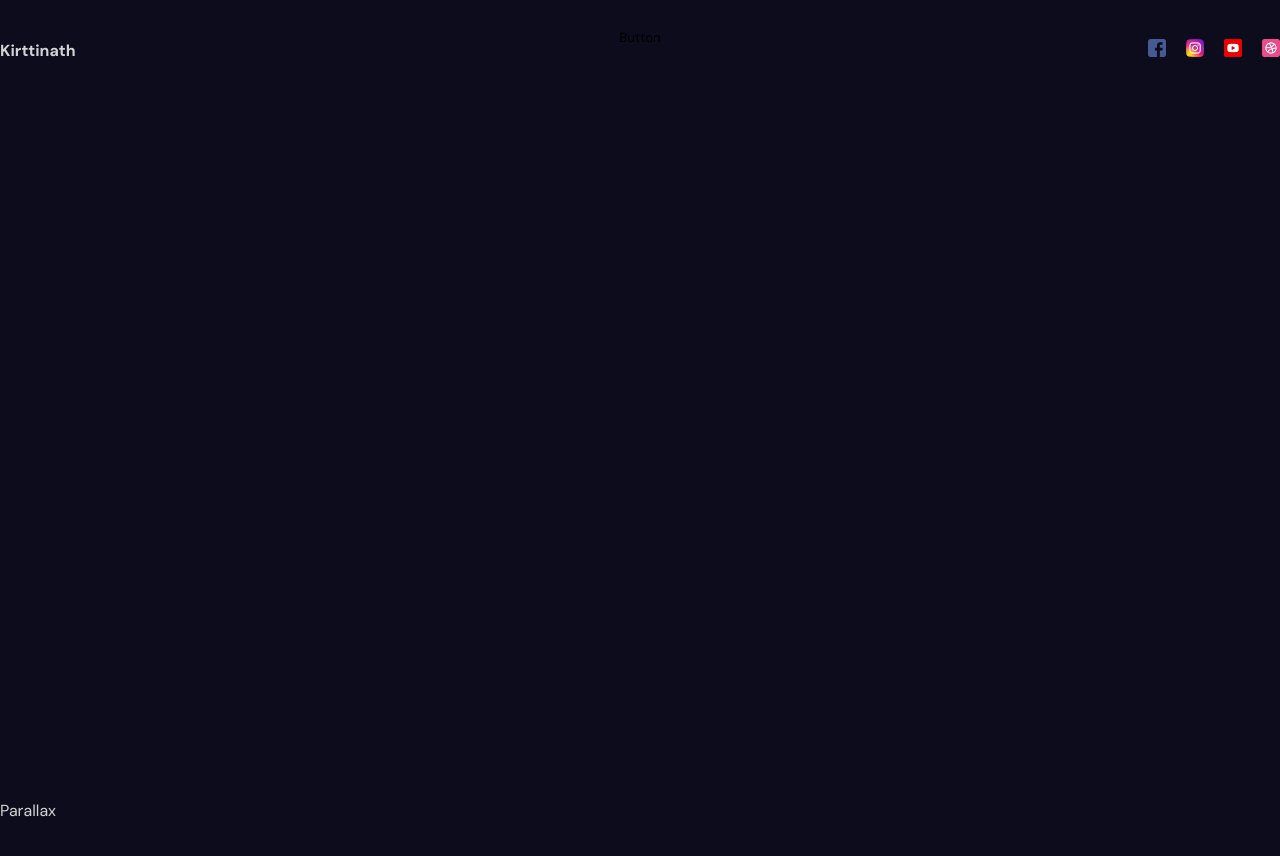
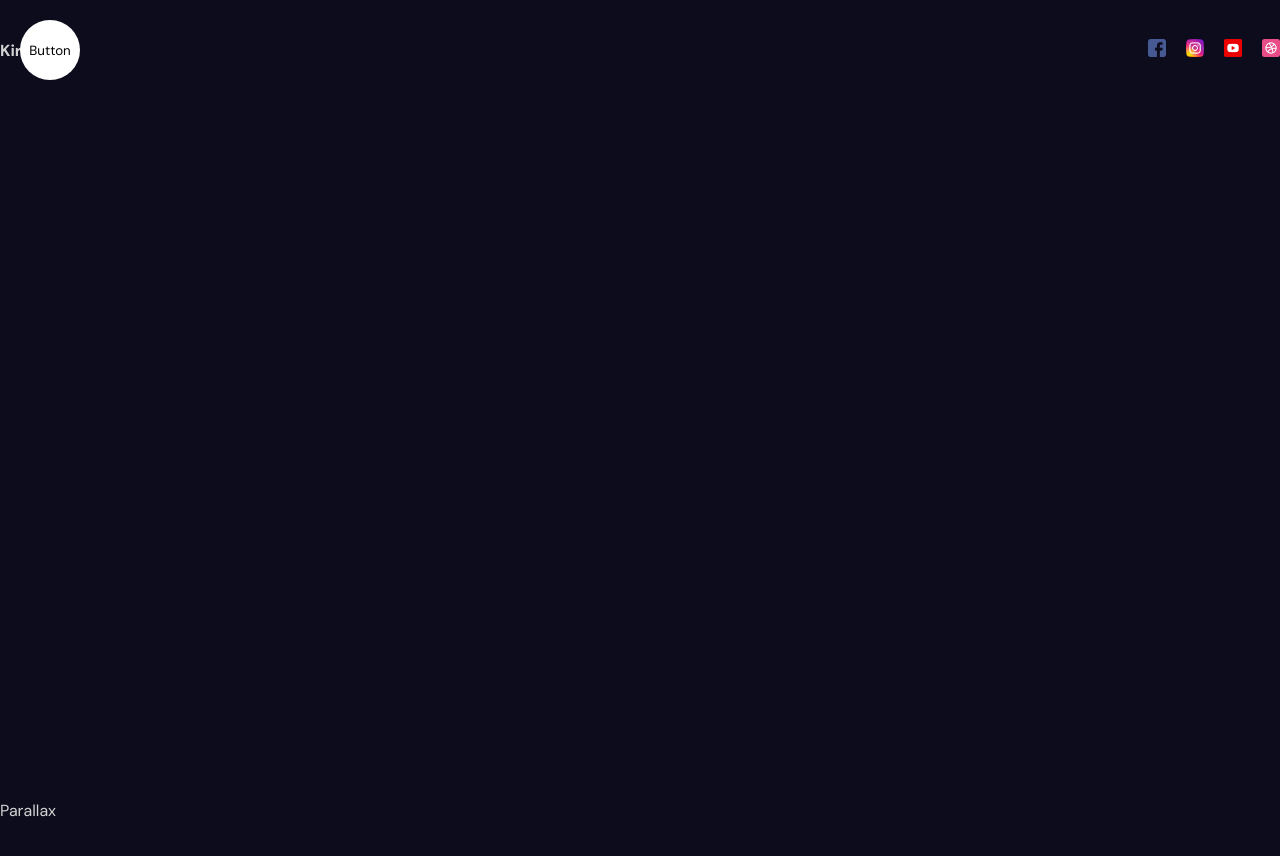
Before and after one commit to Kirttinath/portfolio-app, a React (Vite) app: page / in a window 1280 px wide. Shown: the top 856 px of the page. Built offline with nearby package versions, Linux system fonts and the light colour scheme.

Commit message:
Update sidebar component with links and styling

```diff
--- a/src/Components/Sidebar/Links/Links.jsx
+++ b/src/Components/Sidebar/Links/Links.jsx
@@ -2,9 +2,7 @@ import React from 'react'
 
 const Links = () => {
   return (
-    <div>
-
-    </div>
+    <div className='links'>Links</div>
   )
 }
 
--- a/src/Components/Sidebar/Sidebar.scss
+++ b/src/Components/Sidebar/Sidebar.scss
@@ -10,6 +10,7 @@
         position: fixed;
         top: 0;
         left: 0;
+        bottom: 0;
         width: 400px;
         background: white;
 
@@ -36,9 +37,10 @@
         border-radius: 50%;
         position: fixed;
         top: 25px;
-        height: 25px;
+        left: 25px;
         background-color: transparent;
         border: none;
+        cursor: pointer;
     }
 
 }
```
